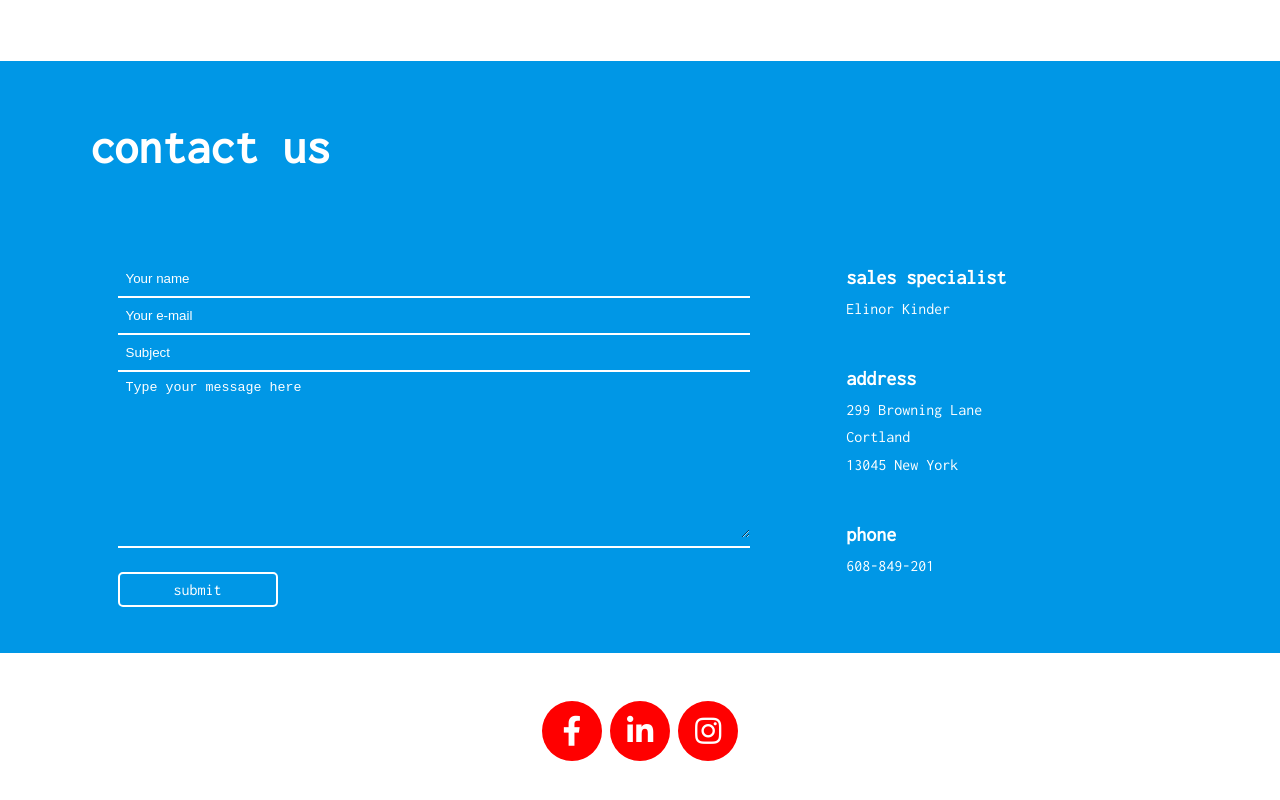
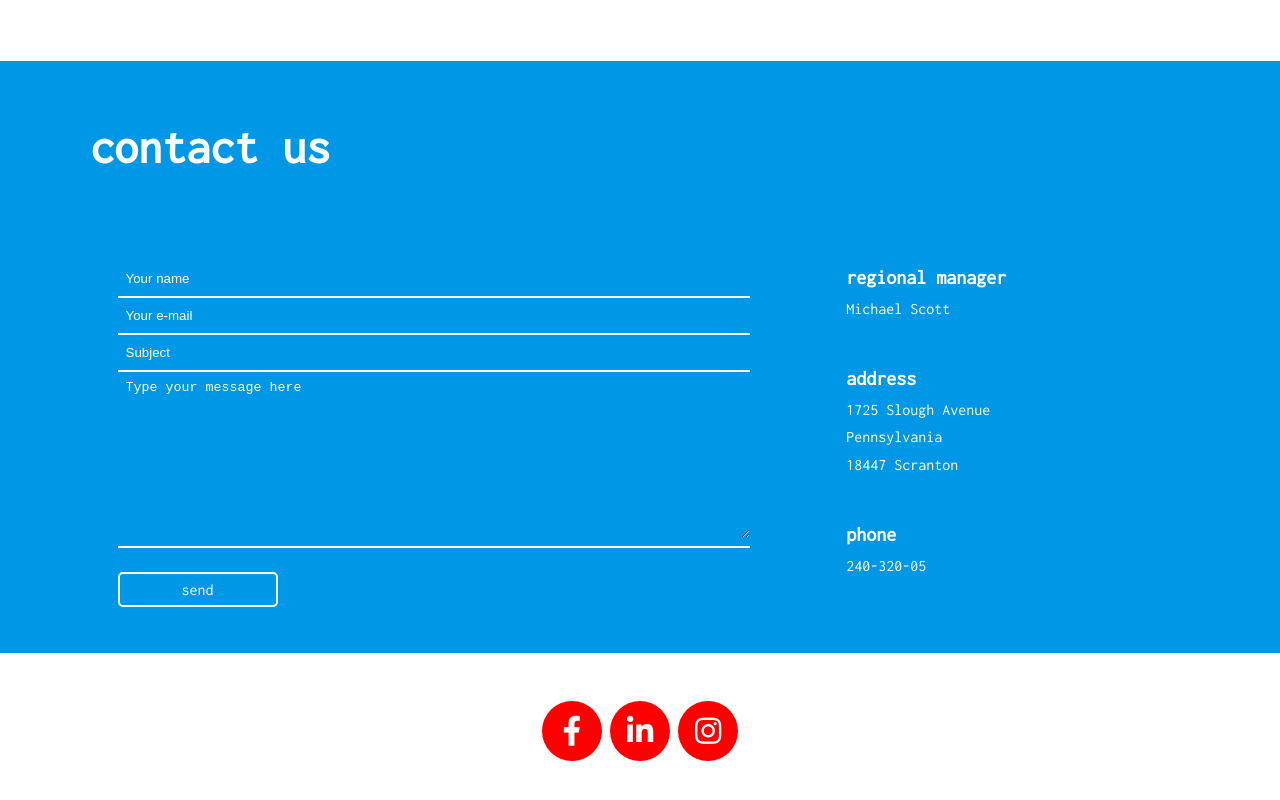
Before and after one commit to frantz92/first_website, a website: page index.html in a window 1280 px wide. Shown: the part 2040-2840 px from the top of the page. Drawn offline with Linux system fonts and the light colour scheme.

Commit message:
Modify contact text, add footer's href's

```diff
--- a/index.html
+++ b/index.html
@@ -183,15 +183,16 @@
             <div class="input-container">
               <textarea rows="10" cols="10" maxlength="1000" minlength="10"  required placeholder="Type your message here"></textarea>
             </div>
-            <a href="#" class="btn btn-one">submit</a>
+            <!-- href="#sumbit" -->
+            <a href="#contact" class="btn btn-one">send</a>
           </form>
           <div class="contact-data">
-            <p class="contact-subtitle">sales specialist</p>
-            <p>Elinor Kinder</p>
+            <p class="contact-subtitle">regional manager</p>
+            <p>Michael Scott</p>
             <p class="contact-subtitle">address</p>
-            <p>299 Browning Lane<br>Cortland<br>13045 New York</p>
+            <p>1725 Slough Avenue<br>Pennsylvania<br>18447 Scranton</p>
             <p class="contact-subtitle">phone</p>
-            <p>608-849-201</p>
+            <p>240-320-05</p>
           </div>
         </div>
       </div>
@@ -200,9 +201,9 @@
     <footer class="page-footer">
       <div class="container">
         <ul>
-          <li><a href="#"><i class="fab fa-facebook-f"></i>Facebook</a></li>
-          <li><a href="#"><i class="fab fa-linkedin-in"></i>LinkedIn</a></li>
-          <li><a href="#"><i class="fab fa-instagram"></i>Instagram</a></li>
+          <li><a href="https://www.facebook.com/"><i class="fab fa-facebook-f"></i>Facebook</a></li>
+          <li><a href="https://www.linkedin.com/"><i class="fab fa-linkedin-in"></i>LinkedIn</a></li>
+          <li><a href="https://www.instagram.com/"><i class="fab fa-instagram"></i>Instagram</a></li>
         </ul>
       </div>
     </footer>
```
